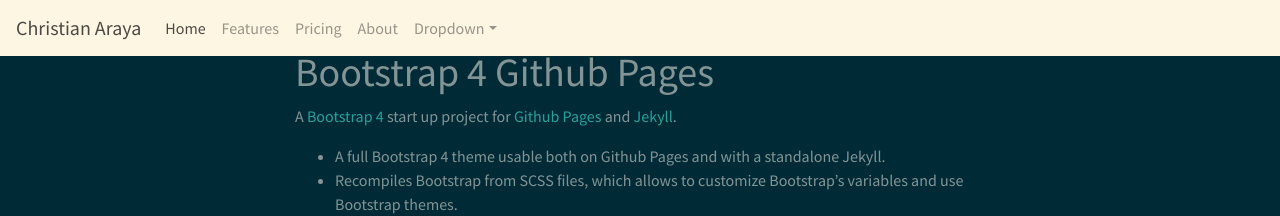
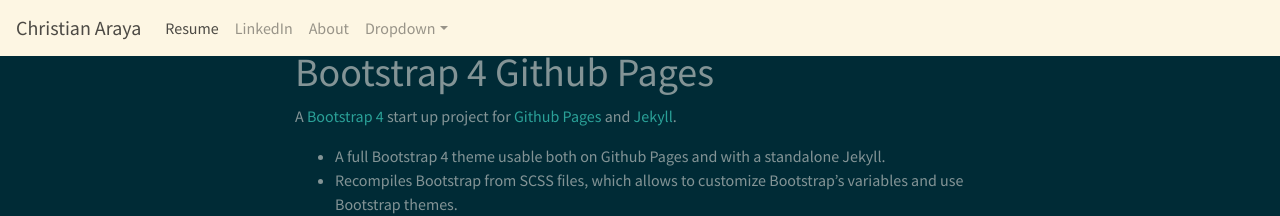
Before and after one commit to christian-araya/christian-araya.github.io, a Jekyll site: the page built from index.md, in a window 1280 px wide. Shown: the top 216 px of the page. Built offline with Jekyll 4.4.1, drawn with Linux system fonts in a browser that asks for light colours.

Commit message:
Update header.html

```diff
--- a/_includes/header.html
+++ b/_includes/header.html
@@ -7,13 +7,10 @@
   <div class="collapse navbar-collapse" id="navbarColor03">
     <ul class="navbar-nav mr-auto">
       <li class="nav-item active">
-        <a class="nav-link" href="#">Home <span class="sr-only">(current)</span></a>
+        <a class="nav-link" href="#"> Resume <span class="sr-only">(current)</span></a>
       </li>
       <li class="nav-item">
-        <a class="nav-link" href="#">Features</a>
-      </li>
-      <li class="nav-item">
-        <a class="nav-link" href="#">Pricing</a>
+        <a class="nav-link" href="#"> LinkedIn </a>
       </li>
       <li class="nav-item">
         <a class="nav-link" href="#">About</a>
```
